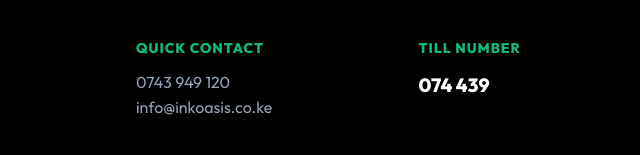
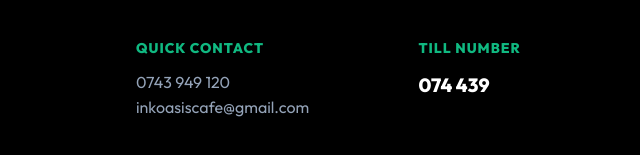
Before and after one commit to inkoasiscafe/inkoasis.github.io, a plain HTML site: page index.html in a window 1280 px wide. Shown: the part 2276-2431 px from the top of the page, 519-1159 px from the left. Drawn offline with Linux system fonts and the light colour scheme.

Commit message:
Update index.html

```diff
--- a/index.html
+++ b/index.html
@@ -246,7 +246,7 @@
             </div>
             <div class="c-item">
                 <h4>Quick Contact</h4>
-                <p>0743 949 120<br>info@inkoasis.co.ke</p>
+                <p>0743 949 120<br>inkoasiscafe@gmail.com</p>
             </div>
             <div class="c-item">
                 <h4>Till Number</h4>
```
